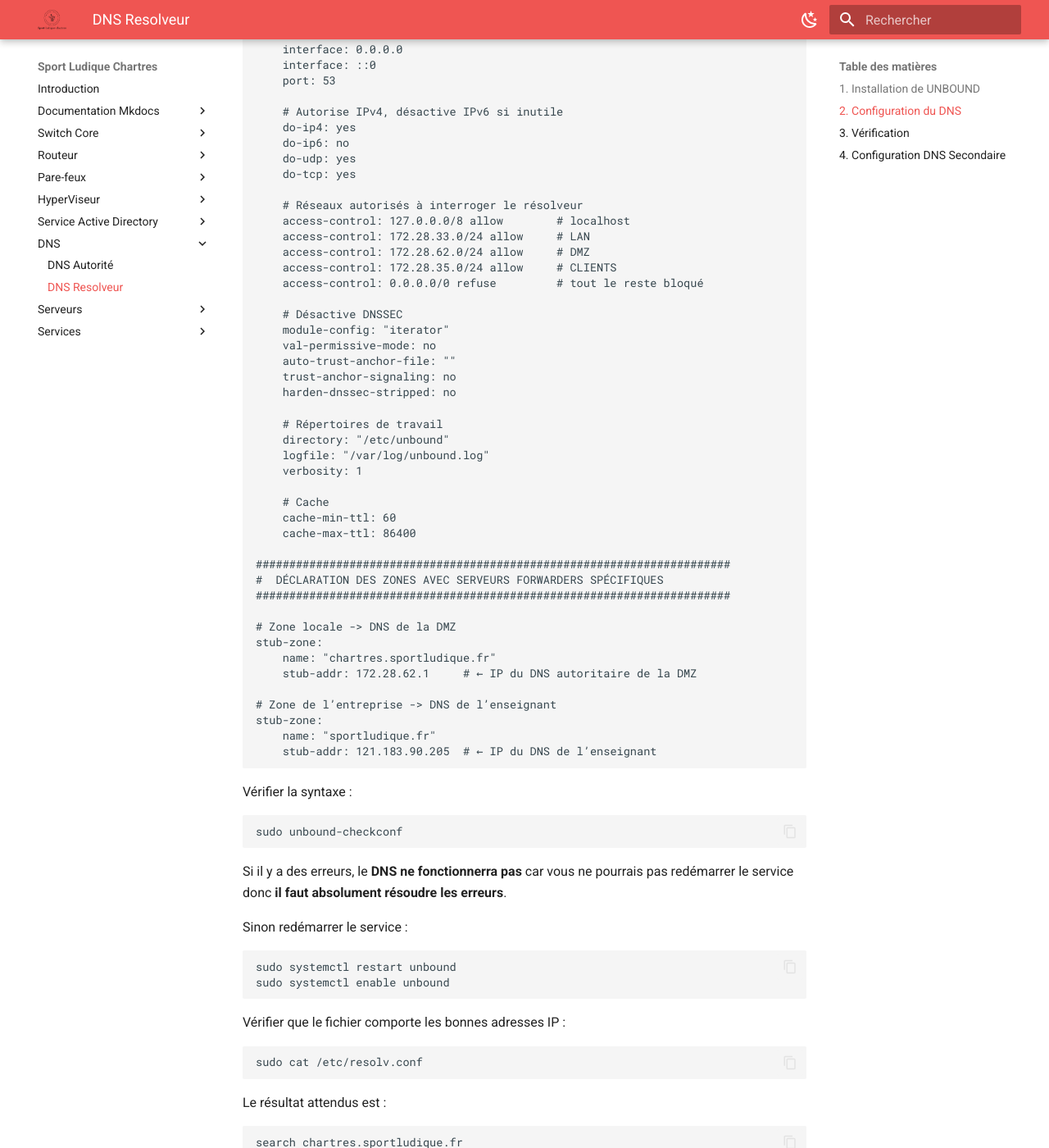
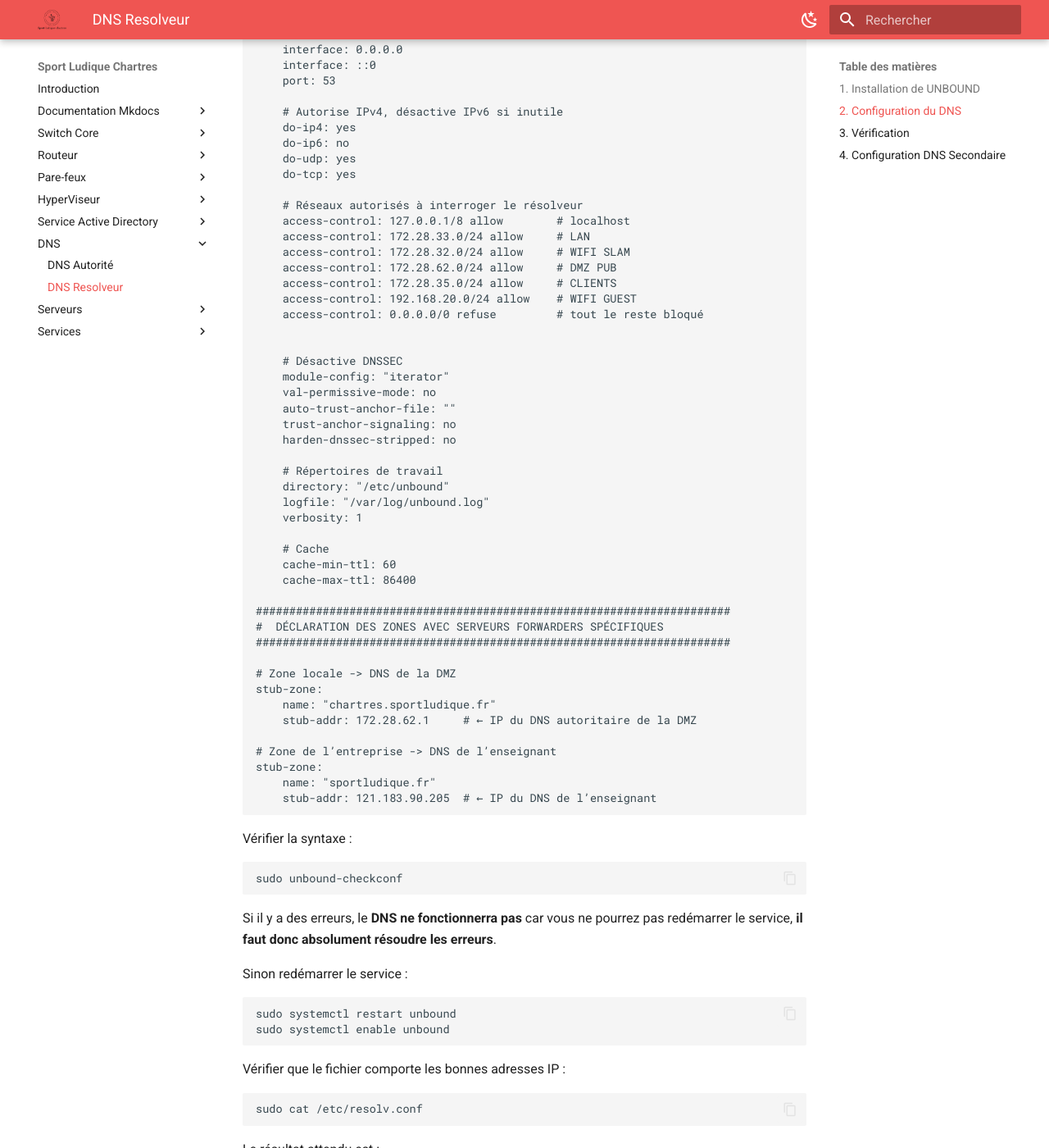
Before and after one commit to Sym-0ne/sport-ludique-Chartres, an MkDocs documentation site: the page built from docs/DNS/DNS Resolveur.md, in a window 1280 px wide and 1400 px high, scrolled down 801 px. Shown: the whole window at 82% size. Built offline with MkDocs 1.6.1 and Material for MkDocs 9.7.7, drawn with Linux system fonts in a browser that asks for light colours; some of the changed text lies outside the part shown.

````diff
--- a/docs/DNS/DNS Resolveur.md
+++ b/docs/DNS/DNS Resolveur.md
@@ -47,11 +47,14 @@ server:
     do-tcp: yes
 
     # Réseaux autorisés à interroger le résolveur
-    access-control: 127.0.0.0/8 allow        # localhost
+    access-control: 127.0.0.1/8 allow        # localhost
     access-control: 172.28.33.0/24 allow     # LAN
-    access-control: 172.28.62.0/24 allow     # DMZ
+    access-control: 172.28.32.0/24 allow     # WIFI SLAM
+    access-control: 172.28.62.0/24 allow     # DMZ PUB
     access-control: 172.28.35.0/24 allow     # CLIENTS
+    access-control: 192.168.20.0/24 allow    # WIFI GUEST
     access-control: 0.0.0.0/0 refuse         # tout le reste bloqué
+
 
     # Désactive DNSSEC
     module-config: "iterator"
@@ -90,7 +93,7 @@ Vérifier la syntaxe :
 sudo unbound-checkconf
 ```
 
-Si il y a des erreurs, le **DNS ne fonctionnerra pas** car vous ne pourrais pas redémarrer le service donc **il faut absolument résoudre les erreurs**.
+Si il y a des erreurs, le **DNS ne fonctionnerra pas** car vous ne pourrez pas redémarrer le service, **il faut donc absolument résoudre les erreurs**.
 
 Sinon redémarrer le service :
 
@@ -105,7 +108,7 @@ Vérifier que le fichier comporte les bonnes adresses IP :
 sudo cat /etc/resolv.conf
 ```
 
-Le résultat attendus est :
+Le résultat attendu est :
 
 ```
 search chartres.sportludique.fr
````
Also changed, not shown: other parts of docs/DNS/DNS Resolveur.md (+1 -1 lines), docs/Hyperviseur/vlan-prox.md (+1 -2 lines), docs/Serveurs/ansible.md (+9 -18 lines), docs/Services/GLPI/Glpi.md (+4 -4 lines).
